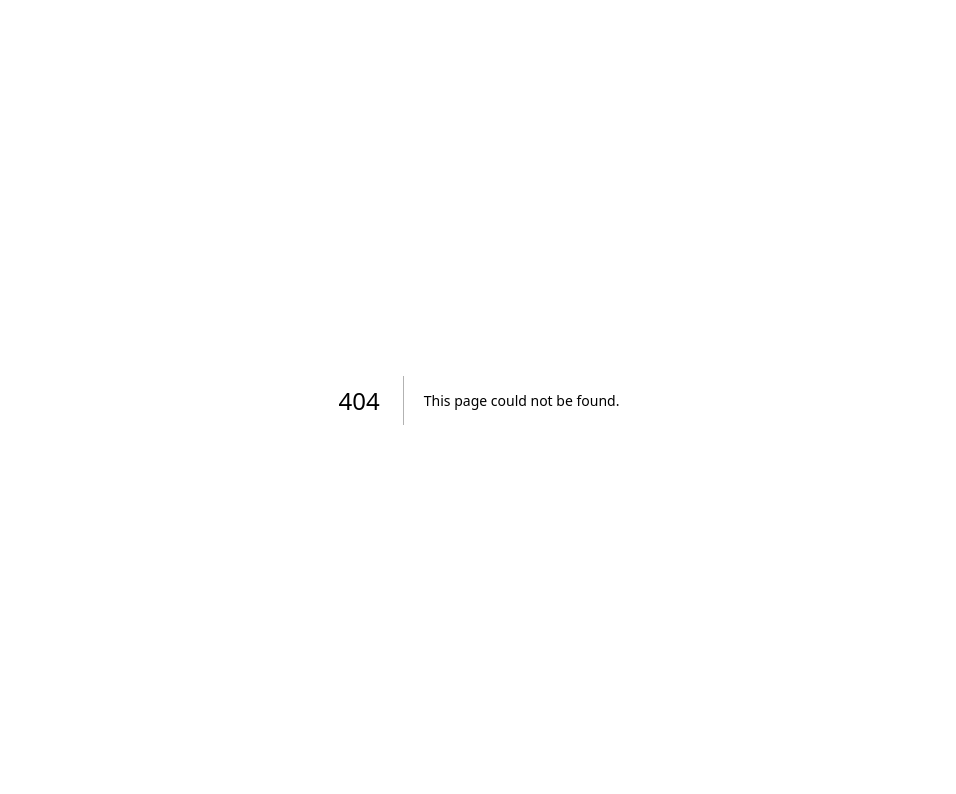
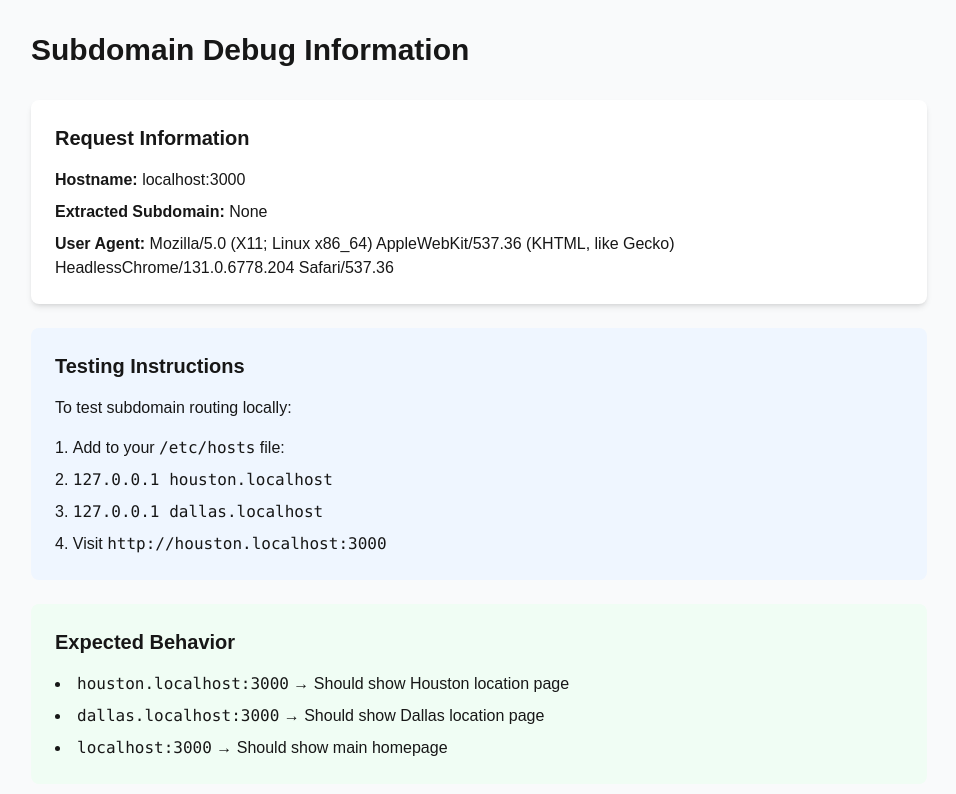
Before and after one commit to tishamishra/plubtest, a Next.js app: page /debug in a window 1280 px wide. Before the commit this address had no page. Shown: the top 794 px of the page, without its empty margins (161-1117 px from the left). Built offline with nearby package versions, Linux system fonts and the light colour scheme.

Commit message:
Fix subdomain routing: add caching controls, improve middleware, and add debug page

```diff
--- /dev/null
+++ b/src/app/debug/page.tsx
@@ -0,0 +1,59 @@
+import { headers } from 'next/headers';
+
+export const dynamic = 'force-dynamic';
+
+export default async function DebugPage() {
+  const headersList = await headers();
+  const hostname = headersList.get('host') || '';
+  const userAgent = headersList.get('user-agent') || '';
+
+  // Extract subdomain
+  let subdomain = '';
+  if (hostname.includes('.affinsight.com')) {
+    subdomain = hostname.replace('.affinsight.com', '');
+  } else if (hostname.includes('.plumpro.com')) {
+    subdomain = hostname.replace('.plumpro.com', '');
+  } else if (hostname.includes('localhost')) {
+    const parts = hostname.split('.');
+    if (parts.length > 1) {
+      subdomain = parts[0];
+    }
+  }
+
+  return (
+    <div className="min-h-screen bg-gray-50 p-8">
+      <div className="max-w-4xl mx-auto">
+        <h1 className="text-3xl font-bold mb-8">Subdomain Debug Information</h1>
+
+        <div className="bg-white rounded-lg shadow-md p-6 mb-6">
+          <h2 className="text-xl font-semibold mb-4">Request Information</h2>
+          <div className="space-y-2">
+            <p><strong>Hostname:</strong> {hostname}</p>
+            <p><strong>Extracted Subdomain:</strong> {subdomain || 'None'}</p>
+            <p><strong>User Agent:</strong> {userAgent}</p>
+          </div>
+        </div>
+
+        <div className="bg-blue-50 rounded-lg p-6 mb-6">
+          <h2 className="text-xl font-semibold mb-4">Testing Instructions</h2>
+          <p className="mb-4">To test subdomain routing locally:</p>
+          <ol className="list-decimal list-inside space-y-2">
+            <li>Add to your <code>/etc/hosts</code> file:</li>
+            <li><code>127.0.0.1 houston.localhost</code></li>
+            <li><code>127.0.0.1 dallas.localhost</code></li>
+            <li>Visit <code>http://houston.localhost:3000</code></li>
+          </ol>
+        </div>
+
+        <div className="bg-green-50 rounded-lg p-6">
+          <h2 className="text-xl font-semibold mb-4">Expected Behavior</h2>
+          <ul className="list-disc list-inside space-y-2">
+            <li><code>houston.localhost:3000</code> → Should show Houston location page</li>
+            <li><code>dallas.localhost:3000</code> → Should show Dallas location page</li>
+            <li><code>localhost:3000</code> → Should show main homepage</li>
+          </ul>
+        </div>
+      </div>
+    </div>
+  );
+}
--- a/src/app/locations/page.tsx
+++ b/src/app/locations/page.tsx
@@ -1,26 +1,96 @@
-import Link from 'next/link';
-import Header from '@/components/Header';
 import locationsData from '@/data/locations.json';
 
+// Force dynamic rendering to prevent caching issues
+export const dynamic = 'force-dynamic';
+export const revalidate = 0;
+
 const cityData: Record<string, string> = {
-  ny: 'New York',
-  delhi: 'Delhi',
-  la: 'Los Angeles',
-  london: 'London',
+  'san-diego': 'San Diego',
+  'houston': 'Houston',
+  'dallas': 'Dallas',
+  'austin': 'Austin',
+  'los-angeles': 'Los Angeles',
+  'new-york': 'New York',
+  'buffalo': 'Buffalo',
+  'rochester': 'Rochester',
+  'yonkers': 'Yonkers',
+  'syracuse': 'Syracuse',
+  // Add more cities as needed
 };
 
-export default function LocationPage({ searchParams }: { searchParams: { city?: string } }) {
+export default async function LocationPage({ searchParams }: { searchParams: { city?: string } }) {
   const city = searchParams.city?.toLowerCase();
   const cityName = city ? cityData[city] : null;
 
   if (!cityName) {
-    return <h1>City not found</h1>;
+    return (
+      <div className="min-h-screen bg-gray-50 flex items-center justify-center">
+        <div className="text-center">
+          <h1 className="text-2xl font-bold text-gray-800 mb-4">City not found</h1>
+          <p className="text-gray-600">The requested city "{city}" is not available.</p>
+        </div>
+      </div>
+    );
+  }
+
+  // Find the location data from your JSON
+  const location = locationsData.locations.find(loc =>
+    loc.id === city ||
+    loc.name.toLowerCase().replace(/\s+/g, '-') === city
+  );
+
+  if (!location) {
+    return (
+      <div className="min-h-screen bg-gray-50 flex items-center justify-center">
+        <div className="text-center">
+          <h1 className="text-2xl font-bold text-gray-800 mb-4">Location not found</h1>
+          <p className="text-gray-600">No data available for {cityName}.</p>
+        </div>
+      </div>
+    );
   }
 
   return (
-    <div>
-      <h1>Welcome to {cityName} Plumbing Services</h1>
-      <p>Serving clients in and around {cityName}</p>
+    <div className="min-h-screen bg-gray-50">
+      <div className="max-w-4xl mx-auto px-4 py-8">
+        <h1 className="text-4xl font-bold text-gray-900 mb-4">
+          Welcome to {cityName} Plumbing Services
+        </h1>
+        <p className="text-xl text-gray-600 mb-8">
+          Serving clients in and around {cityName}, {location.state}
+        </p>
+
+        {/* Location Info */}
+        <div className="bg-white rounded-lg shadow-md p-6 mb-8">
+          <h2 className="text-2xl font-semibold mb-4">About Our Services in {cityName}</h2>
+          <p className="text-gray-700 mb-4">{location.heroSubtitle}</p>
+
+          <div className="grid grid-cols-1 md:grid-cols-2 gap-4 mt-6">
+            <div className="bg-blue-50 p-4 rounded-lg">
+              <h3 className="font-semibold text-blue-800">Phone</h3>
+              <p className="text-blue-600">{location.phone}</p>
+            </div>
+            <div className="bg-green-50 p-4 rounded-lg">
+              <h3 className="font-semibold text-green-800">Service Areas</h3>
+              <p className="text-green-600">{location.areas.length} areas served</p>
+            </div>
+          </div>
+        </div>
+
+        {/* Services */}
+        <div className="bg-white rounded-lg shadow-md p-6">
+          <h2 className="text-2xl font-semibold mb-4">Our Services in {cityName}</h2>
+          <div className="grid grid-cols-1 md:grid-cols-2 lg:grid-cols-3 gap-4">
+            {location.services.slice(0, 6).map((service: any, index: number) => (
+              <div key={index} className="border border-gray-200 rounded-lg p-4">
+                <div className="text-2xl mb-2">{service.icon}</div>
+                <h3 className="font-semibold text-gray-800">{service.title}</h3>
+                <p className="text-sm text-gray-600 mt-2">{service.description}</p>
+              </div>
+            ))}
+          </div>
+        </div>
+      </div>
     </div>
   );
 }
--- a/src/middleware.ts
+++ b/src/middleware.ts
@@ -4,20 +4,30 @@ export function middleware(request: NextRequest) {
   const hostname = request.headers.get('host') || '';
   const url = request.nextUrl;
 
-  // Remove .affinsight.com from hostname
-  const subdomain = hostname.replace('.affinsight.com', '');
+  // Handle different domain patterns
+  let subdomain = '';
+
+  if (hostname.includes('.affinsight.com')) {
+    subdomain = hostname.replace('.affinsight.com', '');
+  } else if (hostname.includes('.plumpro.com')) {
+    subdomain = hostname.replace('.plumpro.com', '');
+  } else if (hostname.includes('localhost')) {
+    // For local development, extract subdomain from localhost
+    const parts = hostname.split('.');
+    if (parts.length > 1) {
+      subdomain = parts[0];
+    }
+  }
 
   // If it's www or the root domain, let it go normally
-  if (subdomain === 'www' || subdomain === 'affinsight') {
+  if (subdomain === 'www' || subdomain === 'affinsight' || subdomain === 'plumpro' || subdomain === 'localhost') {
     return NextResponse.next();
   }
 
-  // Optionally, handle allowed cities only
-  // const allowedCities = ['ny', 'delhi', 'la', 'london'];
-  // if (!allowedCities.includes(subdomain)) {
-  //   url.pathname = '/404';
-  //   return NextResponse.rewrite(url);
-  // }
+  // If no subdomain found, continue normally
+  if (!subdomain) {
+    return NextResponse.next();
+  }
 
   // Rewrite to /locations with the subdomain as query
   url.pathname = `/locations`;
```
